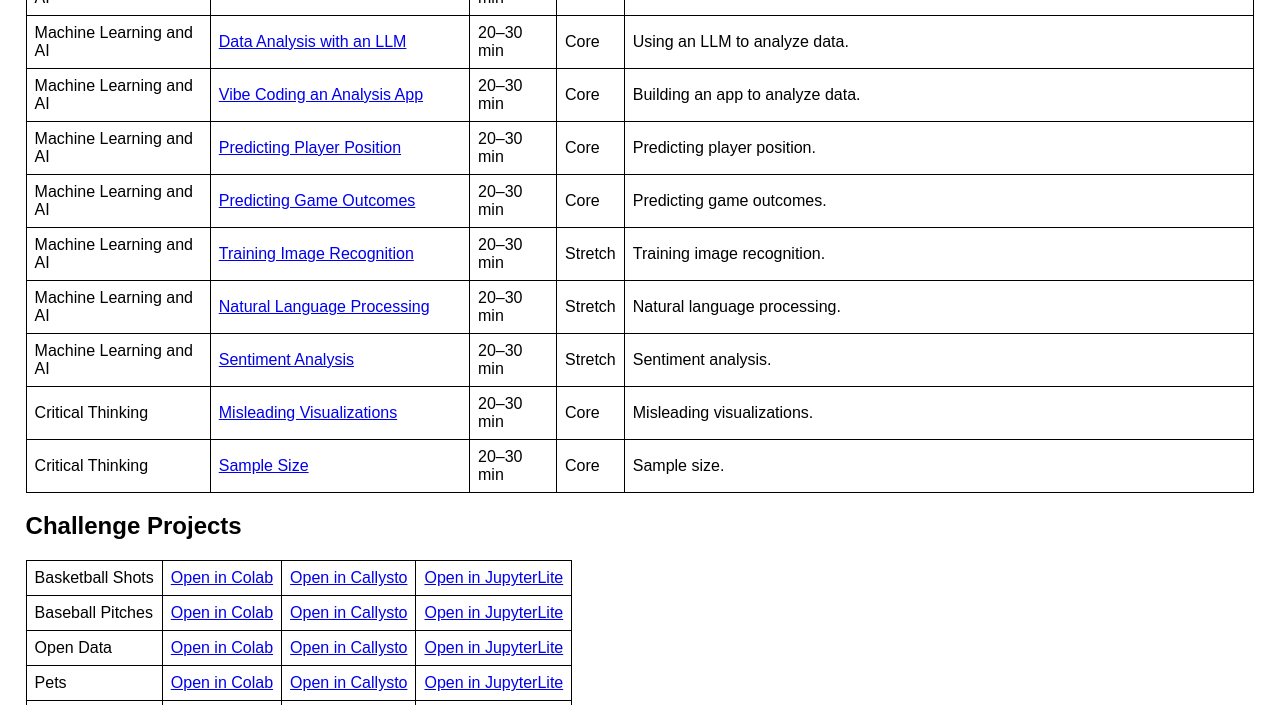
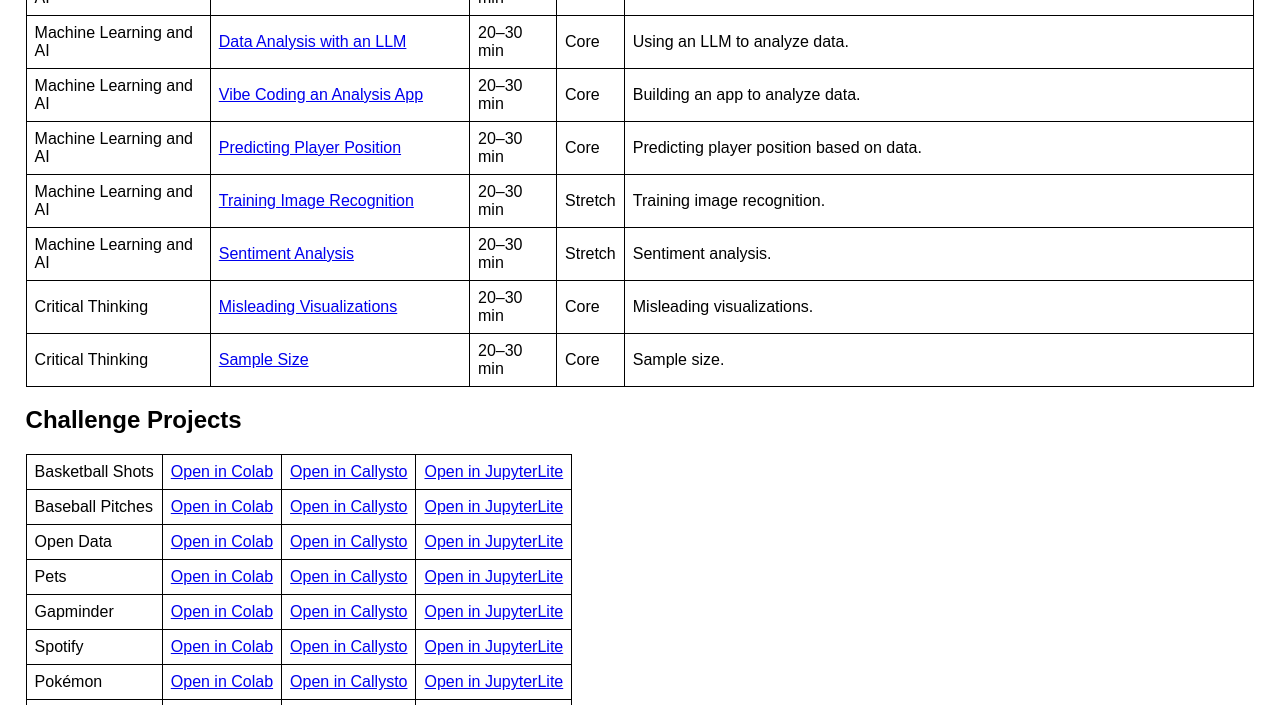
Before and after one commit to Data-Dunkers/student, a plain HTML site: page docs/index.html in a window 1280 px wide. Shown: the part 2605-3310 px from the top of the page. Drawn offline with Linux system fonts and the light colour scheme.

Commit message:
More pruning

```diff
--- a/docs/index.html
+++ b/docs/index.html
@@ -270,14 +270,7 @@
       <td><a href="predicting-player-position.html">Predicting Player Position</a></td>
       <td>20–30 min</td>
       <td>Core</td>
-      <td>Predicting player position.</td>
-    </tr>
-    <tr>
-      <td>Machine Learning and AI</td>
-      <td><a href="predicting-game-outcomes.html">Predicting Game Outcomes</a></td>
-      <td>20–30 min</td>
-      <td>Core</td>
-      <td>Predicting game outcomes.</td>
+      <td>Predicting player position based on data.</td>
     </tr>
     <tr>
       <td>Machine Learning and AI</td>
@@ -285,13 +278,6 @@
       <td>20–30 min</td>
       <td>Stretch</td>
       <td>Training image recognition.</td>
-    </tr>
-    <tr>
-      <td>Machine Learning and AI</td>
-      <td><a href="natural-language-processing.html">Natural Language Processing</a></td>
-      <td>20–30 min</td>
-      <td>Stretch</td>
-      <td>Natural language processing.</td>
     </tr>
     <tr>
       <td>Machine Learning and AI</td>
```
